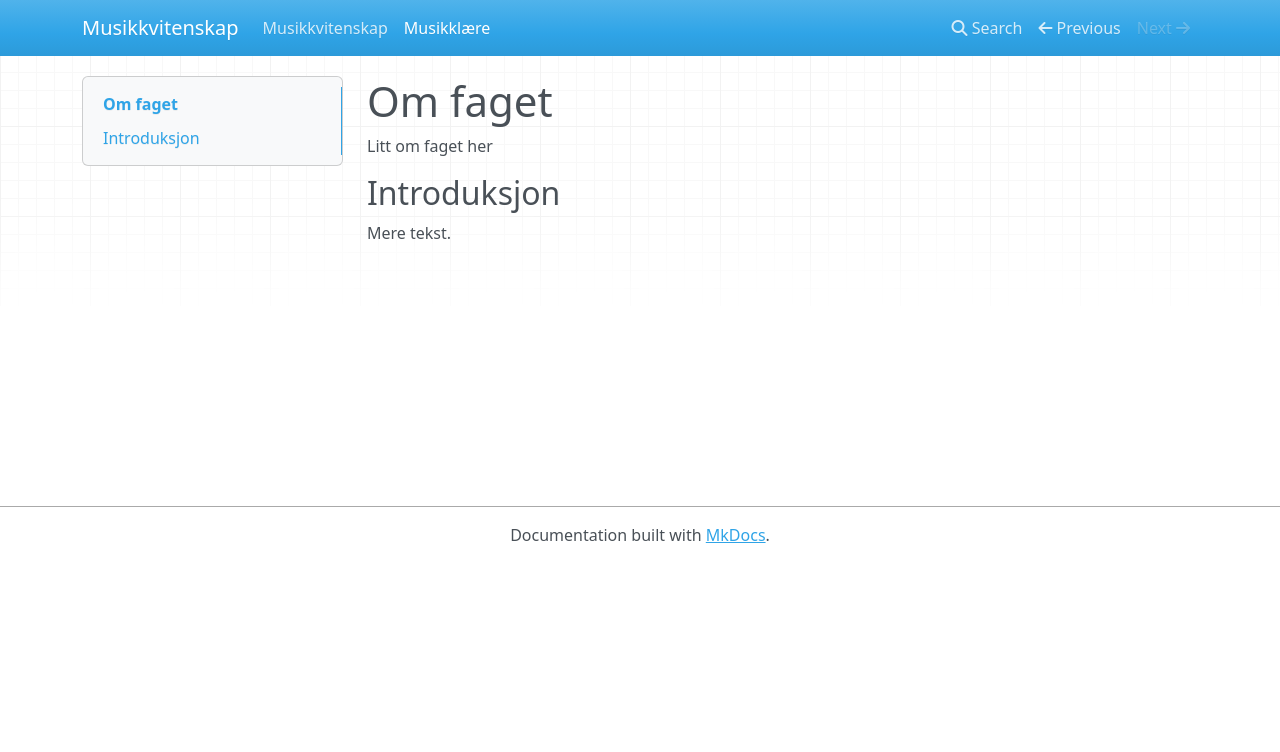
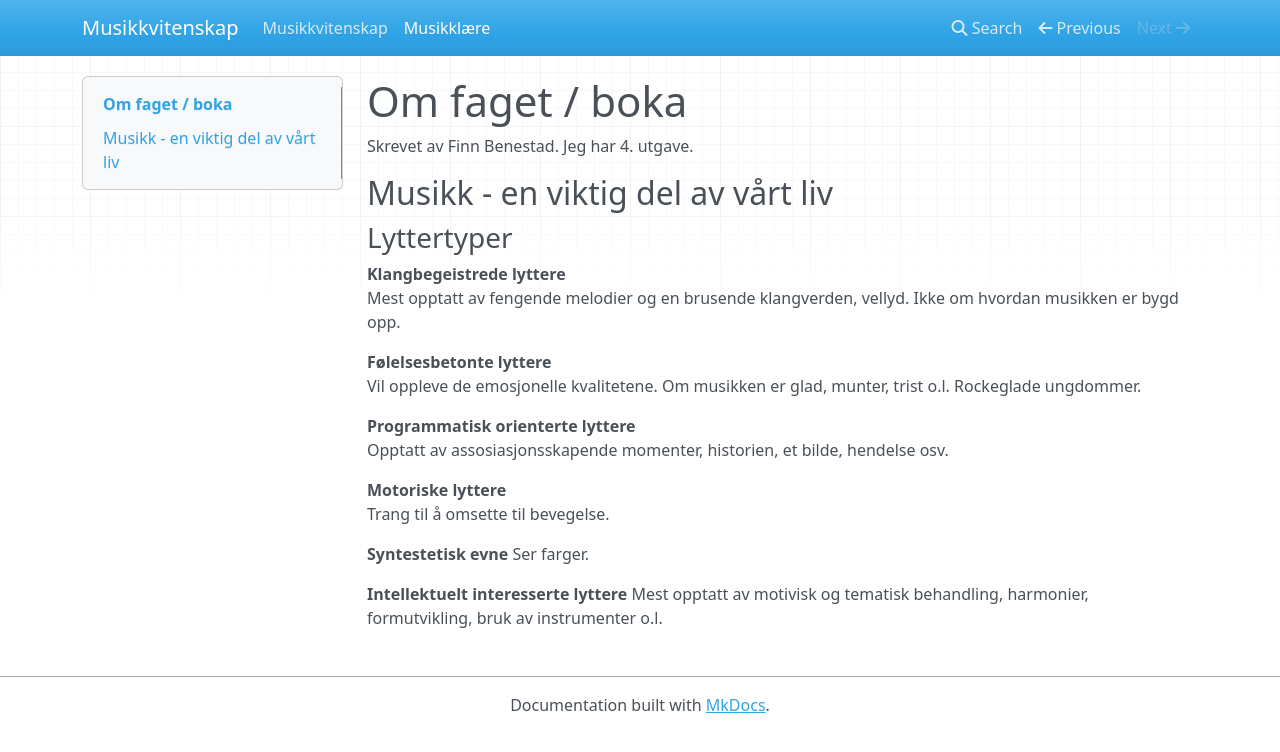
Before and after one commit to longegg/musikkvitenskap, an MkDocs documentation site: the page built from docs/musikklaere.md, in a window 1280 px wide. Shown: the top 752 px of the page. Built offline with MkDocs 1.6.1, drawn with Linux system fonts in a browser that asks for light colours; nearby versions of some CDN libraries; old or Windows-style settings are respelled for this version of MkDocs.

Commit message:
Musikklære, lyttertyper.

```diff
--- a/docs/musikklaere.md
+++ b/docs/musikklaere.md
@@ -1,7 +1,28 @@
-#Om faget
+# Om faget / boka
 
-Litt om faget her
+Skrevet av Finn Benestad. Jeg har 4. utgave.
 
-## Introduksjon
+## Musikk - en viktig del av vårt liv
 
-Mere tekst.
+### Lyttertyper
+
+**Klangbegeistrede lyttere**
+Mest opptatt av fengende melodier og en brusende klangverden, vellyd. Ikke om
+hvordan musikken er bygd opp.
+
+**Følelsesbetonte lyttere**
+Vil oppleve de emosjonelle kvalitetene. Om musikken er glad, munter, trist o.l.
+Rockeglade ungdommer.
+
+**Programmatisk orienterte lyttere**
+Opptatt av assosiasjonsskapende momenter, historien, et bilde, hendelse osv.
+
+**Motoriske lyttere**
+Trang til å omsette til bevegelse.
+
+**Syntestetisk evne**
+Ser farger.
+
+**Intellektuelt interesserte lyttere**
+Mest opptatt av motivisk og tematisk behandling, harmonier, formutvikling, bruk
+av instrumenter o.l.
```
